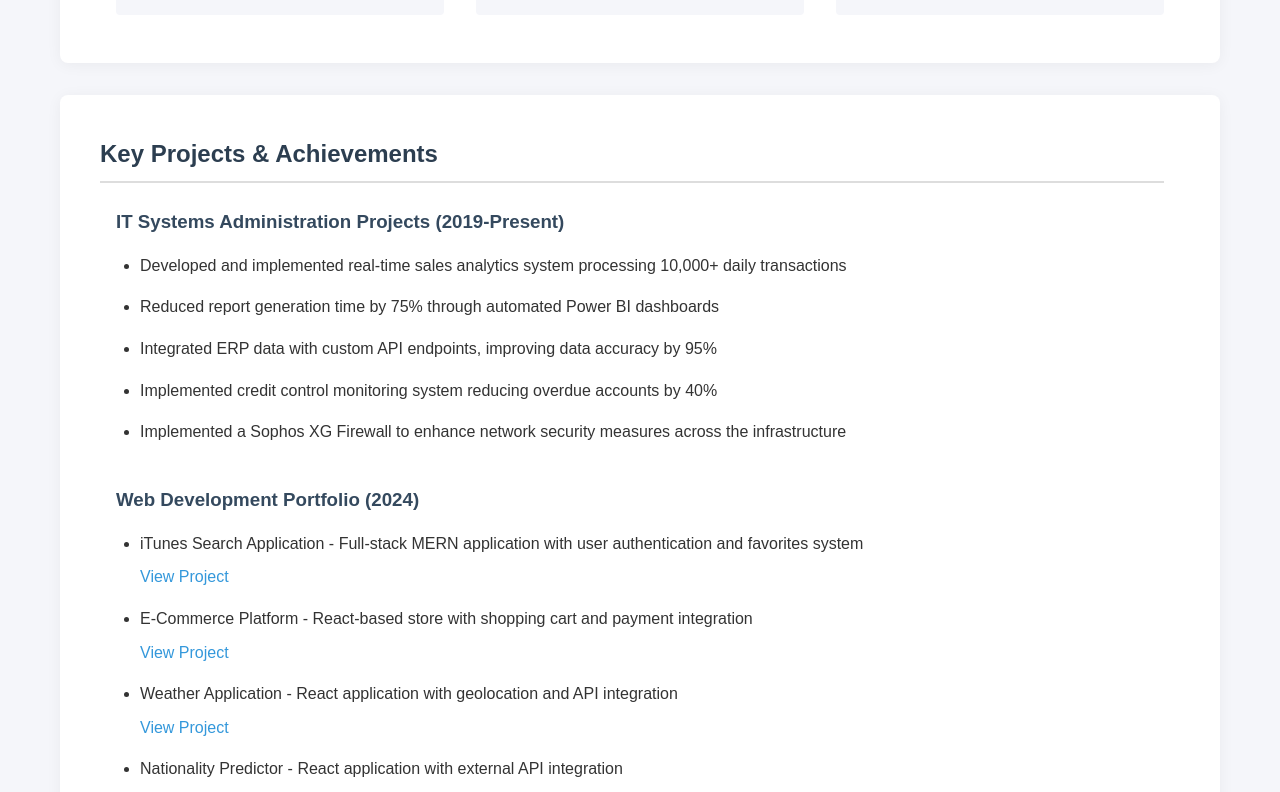
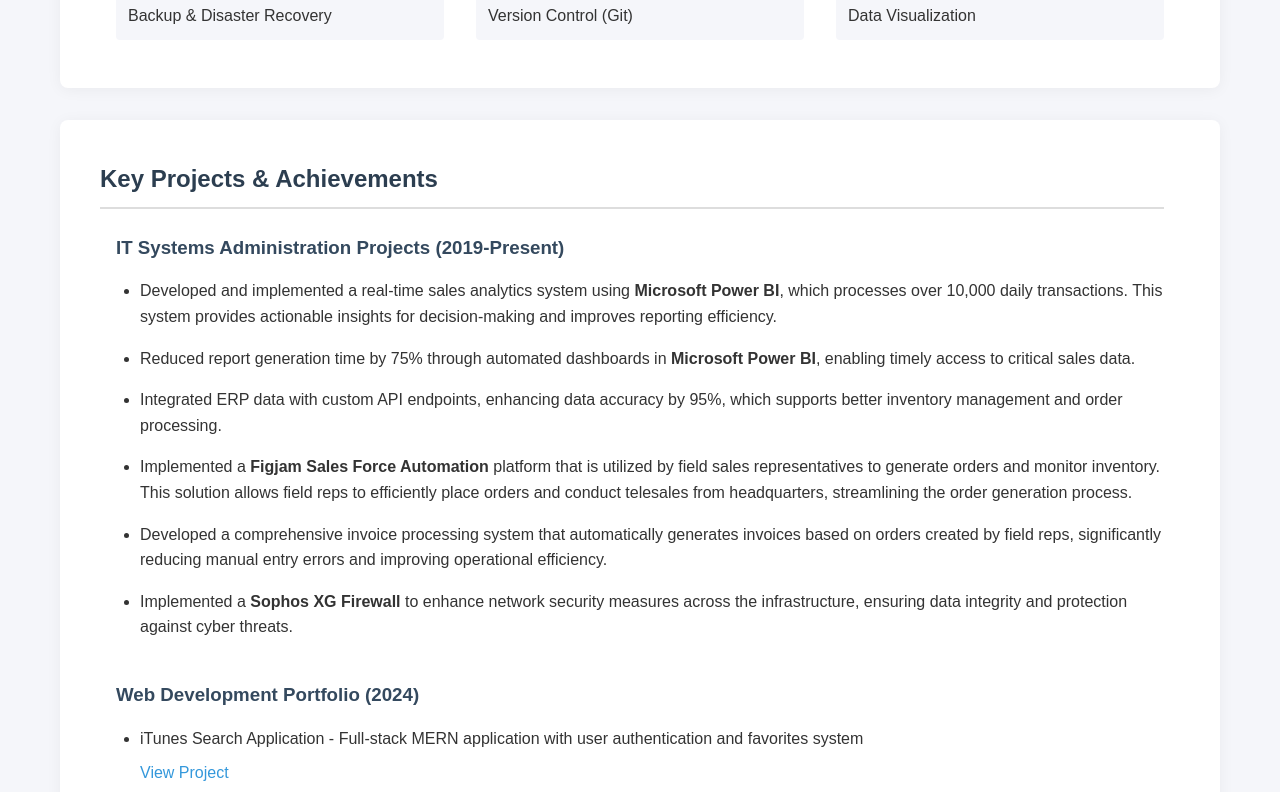
Before and after one commit to Jkaseke1/joseph-cv, a React (Create React App) app: page / in a window 1280 px wide. Shown: the part 2005-2797 px from the top of the page. Built offline with nearby package versions, Linux system fonts and the light colour scheme.

Commit message:
Exprience and key Achievements

```diff
--- a/src/App.js
+++ b/src/App.js
@@ -83,7 +83,7 @@
         <ul>
           <li>Maintain 99.9% uptime for critical business systems including:</li>
           <ul>
-            <li>Enterprise Internet Infrastructure serving 200+ users</li>
+            <li>Enterprise Internet Infrastructure serving 150+ users</li>
             <li>Microsoft 365 Environment and Active Directory</li>
             <li>Pastel Evolution ERP System</li>
             <li>Figjam Sales Force Automation Platform</li>
@@ -109,6 +109,7 @@
           <li>Full Stack Web Development Certification - HyperionDev (2024)</li>
           <li>Sophos Network Engineer Certification (2023)</li>
           <li>Cisco CCNA Certification (2019)</li>
+          <li>Linux VoiP - Astericks Networks (2022)</li>
           <li>Advanced SQL Database Administration - Microsoft (2019)</li>
         </ul>
       </div>
@@ -167,11 +168,26 @@
       <div className="project-category">
         <h3>IT Systems Administration Projects (2019-Present)</h3>
         <ul>
-          <li>Developed and implemented real-time sales analytics system processing 10,000+ daily transactions</li>
-          <li>Reduced report generation time by 75% through automated Power BI dashboards</li>
-          <li>Integrated ERP data with custom API endpoints, improving data accuracy by 95%</li>
-          <li>Implemented credit control monitoring system reducing overdue accounts by 40%</li>
-          <li>Implemented a Sophos XG Firewall to enhance network security measures across the infrastructure</li>
+          <li>
+            Developed and implemented a real-time sales analytics system using
+            <strong> Microsoft Power BI</strong>, which processes over 10,000 daily transactions. This system provides actionable insights for decision-making and improves reporting efficiency.
+          </li>
+          <li>
+            Reduced report generation time by 75% through automated dashboards in
+            <strong> Microsoft Power BI</strong>, enabling timely access to critical sales data.
+          </li>
+          <li>
+            Integrated ERP data with custom API endpoints, enhancing data accuracy by 95%, which supports better inventory management and order processing.
+          </li>
+          <li>
+            Implemented a <strong>Figjam Sales Force Automation</strong> platform that is utilized by field sales representatives to generate orders and monitor inventory. This solution allows field reps to efficiently place orders and conduct telesales from headquarters, streamlining the order generation process.
+          </li>
+          <li>
+            Developed a comprehensive invoice processing system that automatically generates invoices based on orders created by field reps, significantly reducing manual entry errors and improving operational efficiency.
+          </li>
+          <li>
+            Implemented a <strong>Sophos XG Firewall</strong> to enhance network security measures across the infrastructure, ensuring data integrity and protection against cyber threats.
+          </li>
         </ul>
       </div>
 
```
